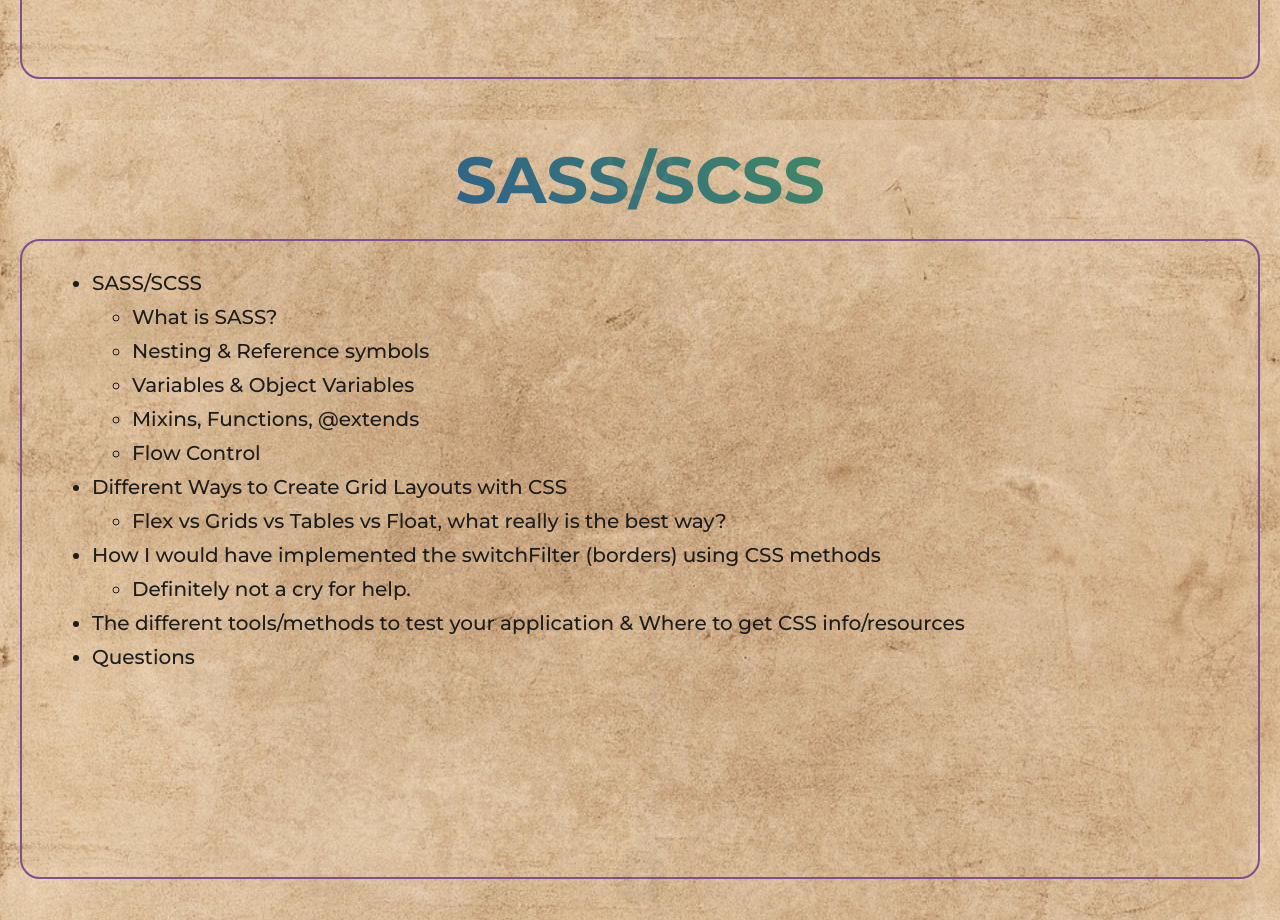
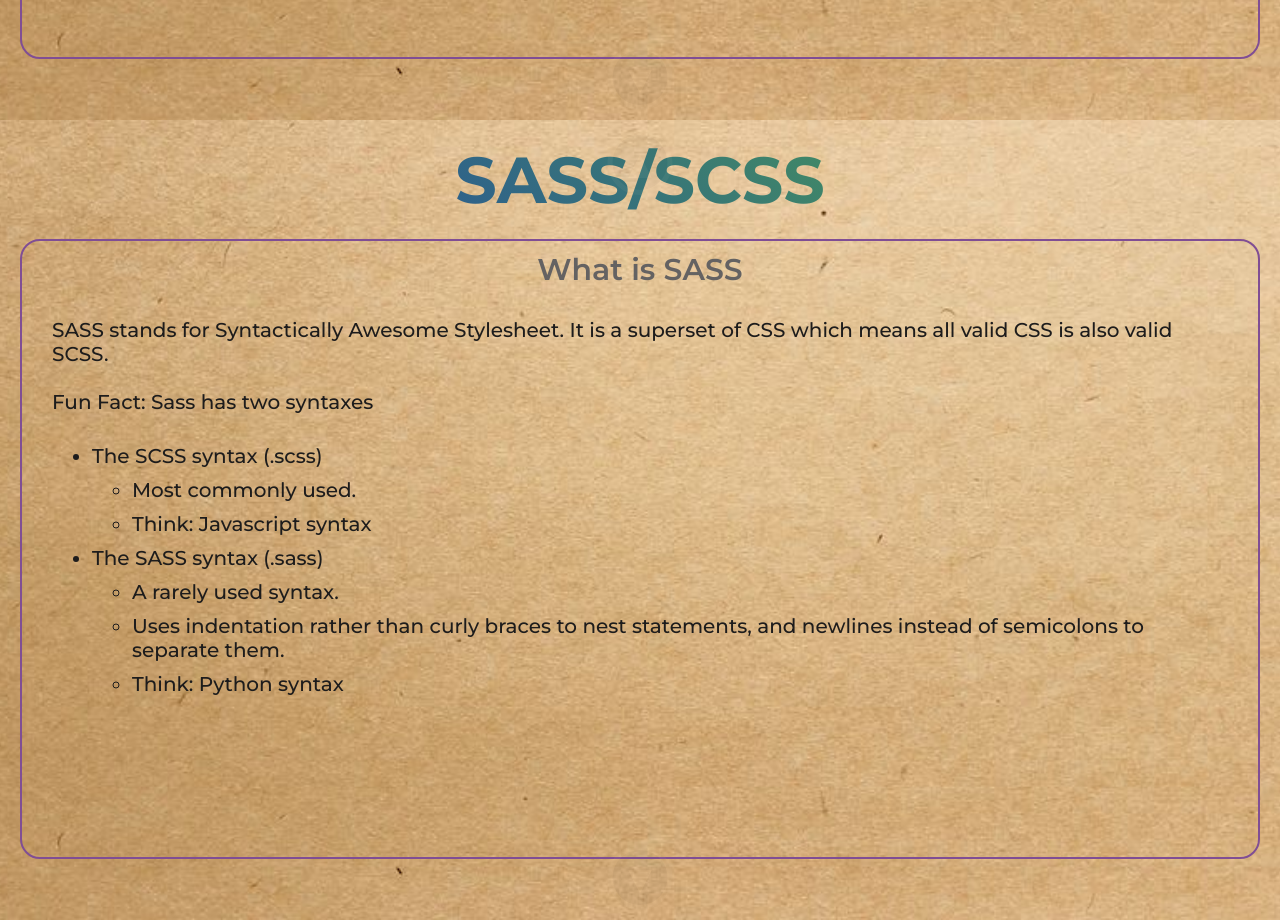
Before and after one commit to garcian5/SassDemo, a Vue app: page / in a window 1280 px wide. Shown: the part 1480-2400 px from the top of the page. Built offline with nearby package versions, Linux system fonts and the light colour scheme.

Commit message:
added another slide

```diff
--- a/src/components/Slide.vue
+++ b/src/components/Slide.vue
@@ -17,7 +17,8 @@
     imgs: [],
     bodyIsHTML: true,
     bodyText: null,
-    bodyList: []
+    bodyList: [],
+    subTitle: null
   });
 
   const clickedDiv = ref<number | 0>(0);
@@ -26,6 +27,7 @@
   const setSlideData = () => {
     if (props.slide) {
       slide.title = props.slide.title;
+      slide.subTitle = props.slide.subTitle;
       slide.bodyHTML = props.slide.bodyHTML;
       slide.imgs = props.slide.imgs;
       slide.bodyIsHTML = props.slide.bodyIsHTML
@@ -65,6 +67,8 @@
       <div v-html="slide.bodyHTML"></div>
     </div>
     <div class="slide-body" v-else>
+      <div class="slide-subtitle" v-if="slide.subTitle">{{ slide.subTitle }}</div>
+
       <p class="slide-text" v-if="slide.bodyText">{{ slide.bodyText }}</p>
 
       <ul class="slide-text" v-if="slide.bodyList.length > 0">
@@ -94,7 +98,7 @@
 @import '../assets/variables.scss';
 .slide {
   padding: 20px;
-  @include bgImgConfig(url(/src/assets/imgs/bg2.jpg), fixed);
+  @include bgImgConfig(url(/src/assets/imgs/bg4.jpg), fixed);
 }
 .slide-title {
   text-align: center;
@@ -102,14 +106,22 @@
   @include gradientFont(linear-gradient(45deg, #1c3aaf, #53af42), #78f392);
 }
 
+.slide-subtitle {
+  @include textFormats(30px, 600);
+  color: $secondary-color;
+  text-align: center;
+  margin-top: 10px;
+}
+
 .slide-body {
   border: 2px solid $tertiary-color;
   border-radius: 20px;
-  min-height: calc(100vh - 160px);
+  min-height: calc(100vh - 180px);
   margin-top: 20px;
   .slide-text {
     @include textFormats(20px, 500, $dark);
     margin: 30px;
+    white-space: pre-line;
     li {
       margin: 10px auto;
     }
--- a/src/components/Slides.vue
+++ b/src/components/Slides.vue
@@ -62,27 +62,19 @@
 
     new SlideData({
       title: 'SASS/SCSS',
+      subTitle: 'What is SASS',
       bodyIsHTML: false,
+      bodyText: `SASS stands for Syntactically Awesome Stylesheet. It is a superset of CSS which means all valid CSS is also valid SCSS.
+
+      Fun Fact: Sass has two syntaxes`,
       bodyList: [
         {
-          parent: 'SASS/SCSS',
-          children: ['What is SASS?', 'Nesting & Reference symbols', 'Variables & Object Variables', 'Mixins, Functions, @extends', 'Flow Control']
+          parent: 'The SCSS syntax (.scss)',
+          children: ['Most commonly used.', 'Think: Javascript syntax']
         },
         {
-          parent: 'Different Ways to Create Grid Layouts with CSS',
-          children: ["Flex vs Grids vs Tables vs Float, what really is the best way?"]
-        },
-        {
-          parent: 'How I would have implemented the switchFilter (borders) using CSS methods',
-          children: ['Definitely not a cry for help.']
-        },
-        {
-          parent: 'The different tools/methods to test your application & Where to get CSS info/resources',
-          children: []
-        },
-        {
-          parent: 'Questions',
-          children: []
+          parent: 'The SASS syntax (.sass)',
+          children: ['A rarely used syntax.', 'Uses indentation rather than curly braces to nest statements, and newlines instead of semicolons to separate them.', 'Think: Python syntax']
         }
       ]
     })
--- a/src/data/schema/SlideData.ts
+++ b/src/data/schema/SlideData.ts
@@ -5,6 +5,7 @@ export interface IBodyList {
 
 export class SlideData {
   title: string = 'New Title';
+  subTitle: string | null = null;
   bodyHTML: string = '<p>New Body</p>';
   imgs: string[] = [];
 
```
